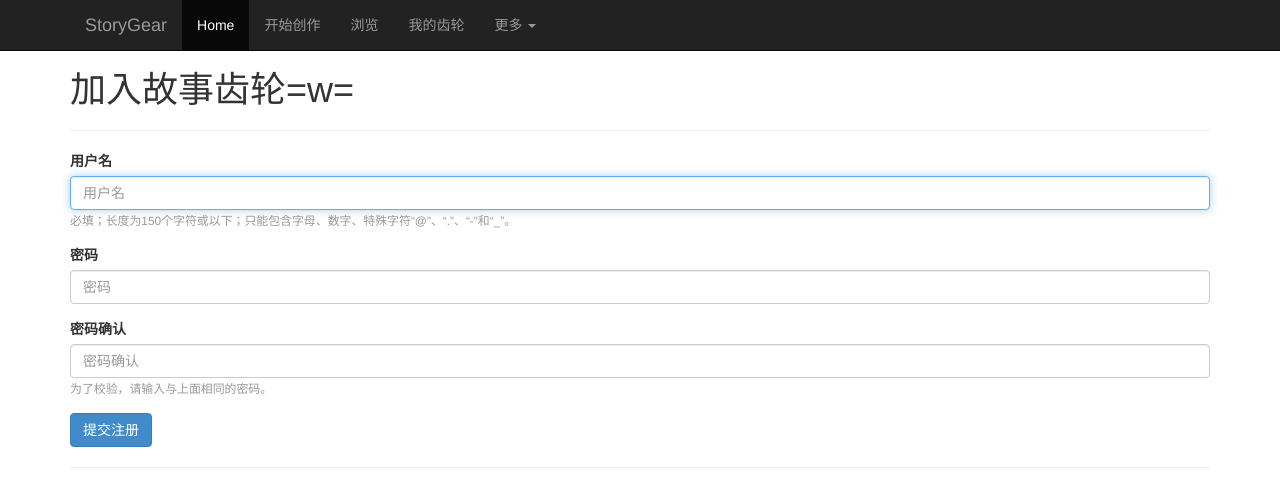
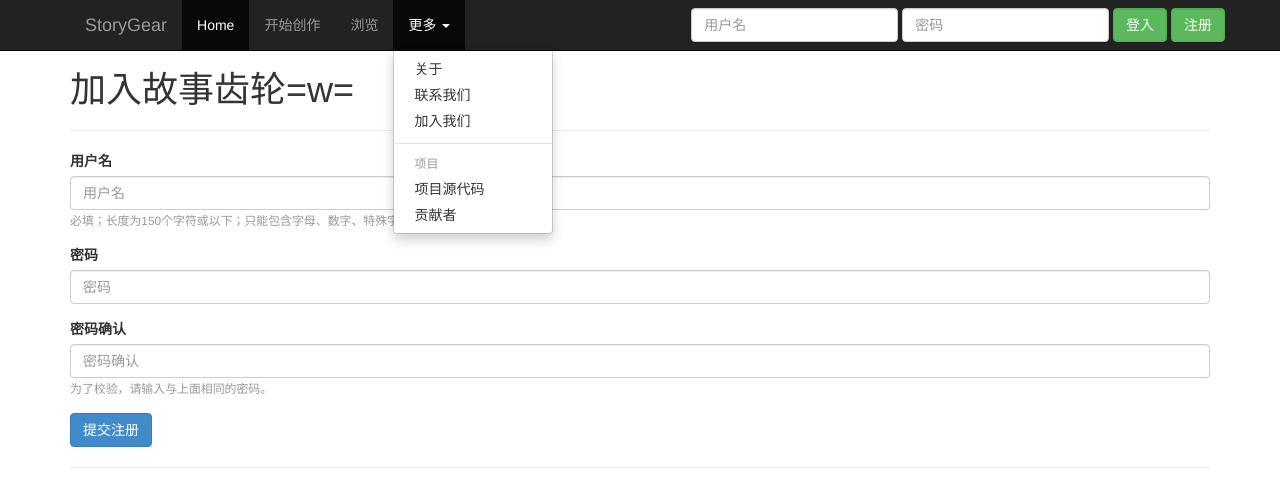
Before and after one commit to winkidney/StoryGear, a Django app: page /accounts/register/ in a window 1280 px wide, after a click on "更多". Shown: the top 487 px of the page. Run offline with Django 3.2, Linux system fonts and the light colour scheme; some libraries are stand-ins or nearby versions.

Commit message:
bug fix and link add.

```diff
--- a/storygear/account/urls.py
+++ b/storygear/account/urls.py
@@ -2,6 +2,7 @@ from django.conf.urls import include, url
 from django.contrib.auth.decorators import login_required
 from django.views.generic.edit import CreateView
 from django.contrib.auth.forms import UserCreationForm
+from storygear.account.views import ProfileView
 from storygear.sgear.views import StoryHomeView, SingleStoryView, NewStoryView, EditStoryView, NewChapterView
 from django.views.generic.edit import CreateView
 from django.contrib.auth.forms import UserCreationForm
@@ -17,15 +18,24 @@ urlpatterns = (
         '^login/$',
         'django.contrib.auth.views.login',
         {
-            'template_name': 'account/login.html',
+            'template_name': 'accounts/login.html',
             'redirect_field_name': 'next',
+        },
+    ),
+    url(
+        '^login/$',
+        'django.contrib.auth.views.logout',
+        {
+            # 'template_name': 'accounts/.html',
+            # 'redirect_field_name': 'next',
+            'success_url': '/',
         },
     ),
     url('^register/$', CreateView.as_view(
         template_name='accounts/register.html',
         form_class=UserCreationForm,
-        # success_url='/',
+        success_url='/story/',
     )),
+    url('^profile/$', ProfileView(), name="accounts.profile"),
     url('', include('django.contrib.auth.urls')),
-
 )
--- a/storygear/account/views.py
+++ b/storygear/account/views.py
@@ -1,8 +1,8 @@
+from django.http import HttpResponse
 from storygear import RestMixin
 
 
-class LoginView(RestMixin):
+class ProfileView(RestMixin):
 
     def get(self, request, *args, **kwargs):
-        form = request
-        pass
+        return HttpResponse(self.request.user.username)
--- a/storygear/templates/base.html
+++ b/storygear/templates/base.html
@@ -46,15 +46,12 @@
         <a class="navbar-brand" href="/">StoryGear</a>
       </div>
       <div id="navbar" class="navbar-collapse collapse">
-        <ul class="nav navbar-nav">
+        <ul class="nav navbar-nav navbar-left">
           <li class="active"><a href="#">Home</a></li>
           <li><a href="/story/new/">开始创作</a></li>
           <li><a href="/story/">浏览</a></li>
-          {% if not request.user %}
-            <li><a href="/accounts/login/">登录</a></li>
-          {% endif %}
-        {% if request.user %}
-          <li><a href="#contact">我的齿轮</a></li>
+        {% if request.user.is_authenticated %}
+          <li><a href="/accounts/">我的齿轮</a></li>
         {% endif %}
           <li class="dropdown">
             <a href="#" class="dropdown-toggle" data-toggle="dropdown" role="button" aria-expanded="false">更多 <span
@@ -64,12 +61,28 @@
               <li><a href="#">联系我们</a></li>
               <li><a href="#">加入我们</a></li>
               <li class="divider"></li>
-              <li class="dropdown-header">项目地址</li>
-              <li><a href="#">项目源代码</a></li>
+              <li class="dropdown-header">项目</li>
+              <li><a href="http://github.com/winkidney/StoryGear">项目源代码</a></li>
               <li><a href="#">贡献者</a></li>
             </ul>
           </li>
         </ul>
+      <form action="/accounts/login/" class="navbar-form navbar-right form-inline" method="post">
+      {% if not request.user.is_authenticated %}
+        {% csrf_token %}
+        <div class="form-group">
+          <input type="text" name="username" placeholder="用户名" class="form-control"/>
+        </div>
+        <div class="form-group">
+            <input type="password" name="password" placeholder="密码" class="form-control">
+        </div>
+        <button type="submit" class="btn btn-success form-control">登入</button>
+        <a type="submit" class="btn btn-success form-control">注册</a>
+      {% else %}
+        <a href="/accounts/logout/" class="btn btn-info form-control">登出</a>
+      {% endif %}
+      </form>
+
       </div>
       <!--/.nav-collapse -->
     </div>
```
